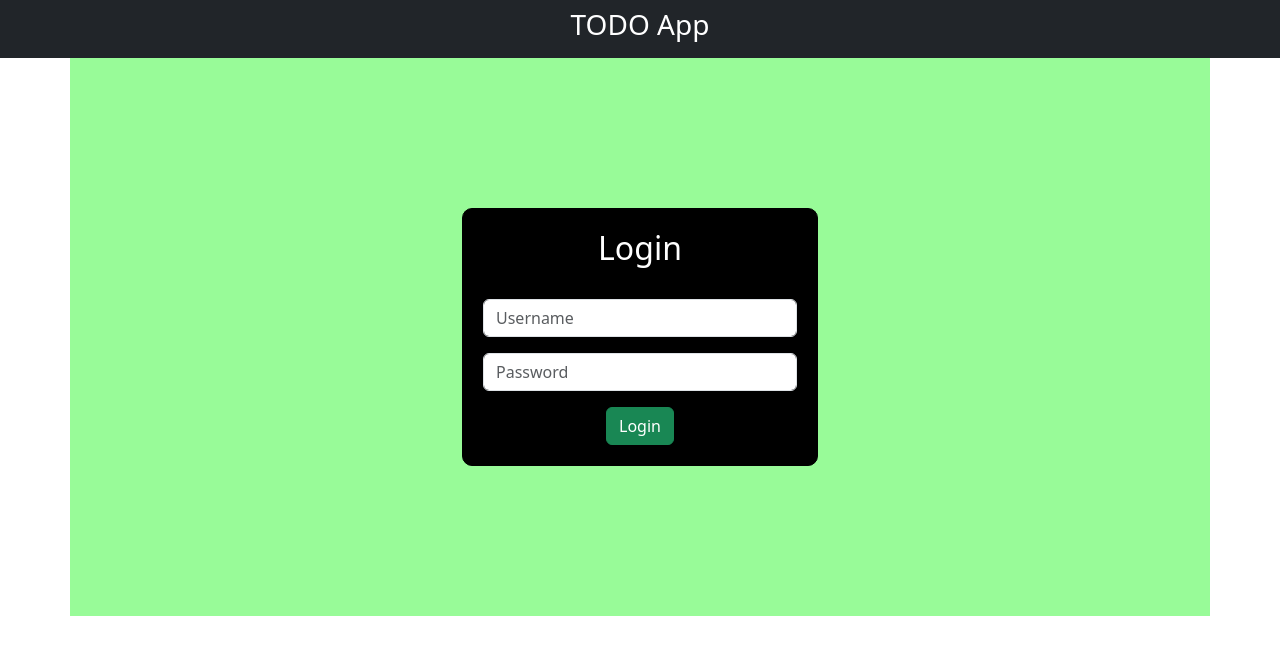
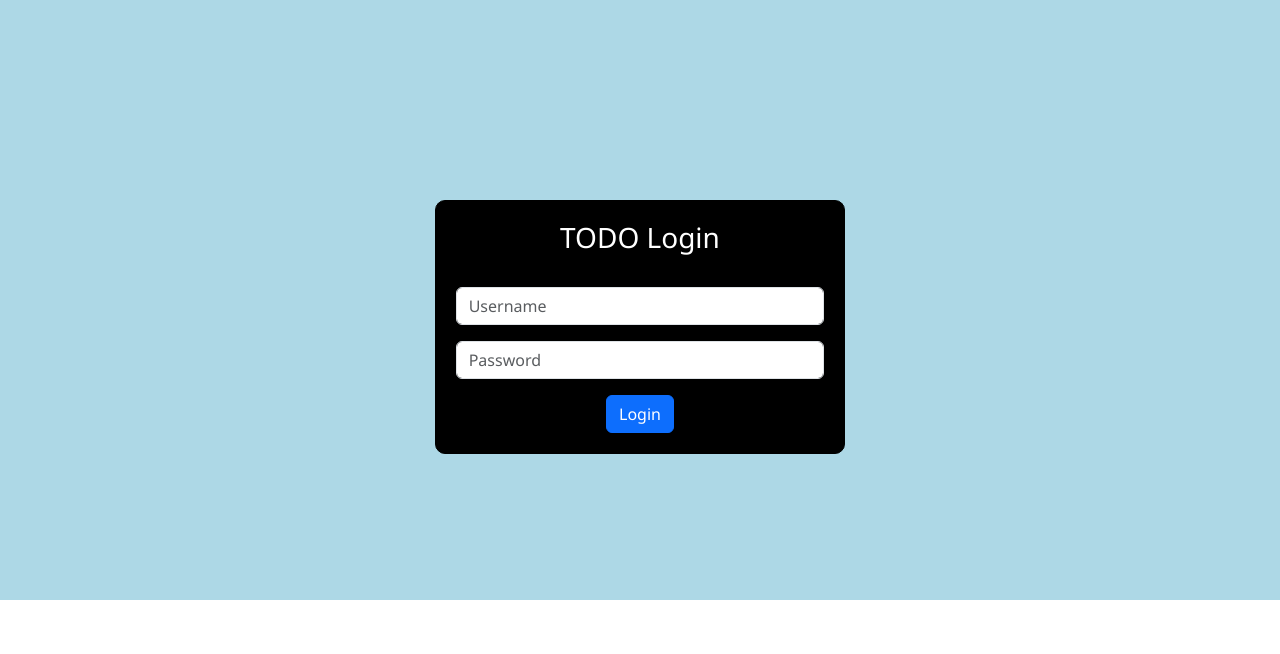
Before and after one commit to suvarnaradhakrishnan/todo_app_, a plain HTML site: page index.html in a window 1280 px wide. Drawn offline with nearby package versions, Linux system fonts and the light colour scheme.

Commit message:
design-update

```diff
--- a/index.html
+++ b/index.html
@@ -10,31 +10,21 @@
     <script src="https://cdn.jsdelivr.net/npm/bootstrap@5.3.0-alpha1/dist/js/bootstrap.bundle.min.js" integrity="sha384-w76AqPfDkMBDXo30jS1Sgez6pr3x5MlQ1ZAGC+nuZB+EYdgRZgiwxhTBTkF7CXvN" crossorigin="anonymous"></script>
 </head>
 <body>
-    <nav class="navbar navbar-expand-lg bg-dark">
-        <div class="container-fluid">
-          <button class="navbar-toggler" type="button" data-bs-toggle="collapse" data-bs-target="#navbarTogglerDemo01" aria-controls="navbarTogglerDemo01" aria-expanded="false" aria-label="Toggle navigation">
-            <span class="navbar-toggler-icon"></span>
-          </button>
-          <div class="collapse navbar-collapse login_nav" id="navbarTogglerDemo01">
-            <h3 class="text-white">TODO App</h3>
-          </div>
-        </div>
-    </nav>
 
-    <div class="container">
+    <div class="login_page">
       <div class="row">
         <div class="col col-sm-12 col-md-4 col-lg-4 col-xl-4">
         </div>
         <div class="col col-sm-12 col-md-4 col-lg-4 col-xl-4">
-            <form class="login">
-                <h2 class="text-white">Login</h2><br>
+          <form class="login_form">
+            <h3 class="text-white">TODO Login</h3><br>
             <div class="mb-3">
               <input type="text" class="form-control" id="uname" placeholder="Username">
             </div>
             <div class="mb-3">
               <input type="password" class="form-control" id="pwd" placeholder="Password">
             </div>
-                <button type="submit" class="btn btn-success" onclick="login_validation(redirect);">Login</button>
+            <button type="submit" class="btn btn-primary" onclick="login_validation(redirect);">Login</button>
           </form>
         </div>
         <div class="col col-sm-12 col-md-4 col-lg-4 col-xl-4">
--- a/style.css
+++ b/style.css
@@ -2,23 +2,35 @@
     padding: 0px;
     margin: 0px;
 }
-.container{
-    background-color:palegreen;
+.login_page{
+    background-color:lightblue;
+    font-family:'Segoe UI', Tahoma, Geneva, Verdana, sans-serif;
+    height: 600px;
 }
-.login{
-    margin-top: 150px;
-    border:1px solid black;
+.login_form{
+    text-align: center;
+    border: 1px solid black;
     background-color: black;
     padding: 20px;
     border-radius: 10px;
-    text-align: center;
-    margin-bottom:150px ;
+    margin-top: 200px;
 }
 .home_nav button{
     margin-right: 10px;
 }
-.login_nav{
-    display: flex;
-    align-items: center;
-    justify-content: center;
+.container{
+    font-family: 'Segoe UI', Tahoma, Geneva, Verdana, sans-serif;
+    margin-top: 30px;
 }
+.home_nav{
+    font-family: 'Segoe UI', Tahoma, Geneva, Verdana, sans-serif;
+    background-color:lightblue ;
+}
+.table{
+    border: 3px solid navy;
+}
+thead{
+    font-size: large;
+    color:indigo;
+    background-color:beige;
+}
```
Also changed, not shown: home.html (+6 -2 lines). Lines whose indentation alone changed are shown as unchanged.
